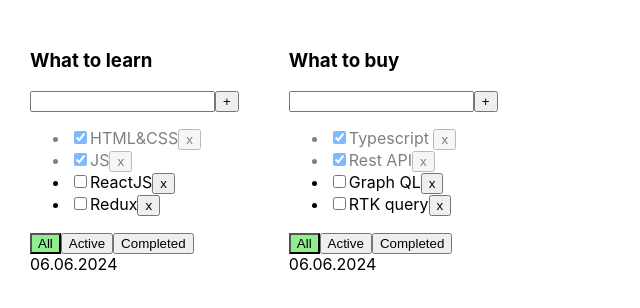
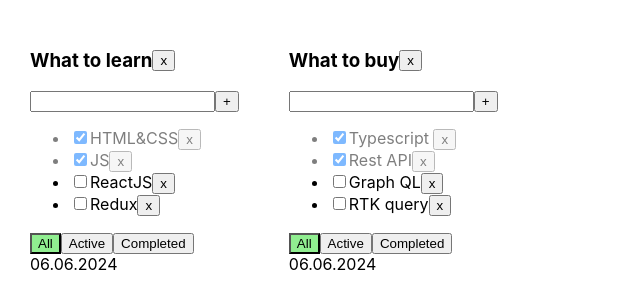
Before and after one commit to nikitastas/todolist, a React (Create React App) app: page / in a window 1280 px wide. Shown: the top 308 px of the page, without its empty margins (0-640 px from the left). Built offline with nearby package versions, Linux system fonts and the light colour scheme.

Commit message:
Added removal of todolists and tasks from the state.

```diff
--- a/src/App.css
+++ b/src/App.css
@@ -22,3 +22,8 @@
 .is-done {
   opacity: 0.5;
 }
+
+.todolist-title-container {
+  display: flex;
+  align-items: center;
+}
--- a/src/App.tsx
+++ b/src/App.tsx
@@ -67,6 +67,13 @@ export function App() {
             [todolistId]: tasks[todolistId].map(t => t.id === taskId ? {...t, isDone: taskStatus} : t) })
     }
 
+    const removeTodolist = (todolistId: string) => {
+        setTodolists(todolists.filter(tl => tl.id !== todolistId))
+        const myTasks = {...tasks}
+        delete myTasks[todolistId]
+        setTasks({...myTasks})
+    }
+
     return (
         <div className="App">
             {todolists.map(tl => {
@@ -80,8 +87,9 @@ export function App() {
                     tasksForTodolist = allTodolistTasks.filter(task => task.isDone);
                 }
                 return (
-                    <Todolist key={tl.id} todolistId={tl.id} title={tl.title} tasks={tasksForTodolist} date={'06.06.2024'} removeTask={removeTask}
-                              changeFilter={changeFilter} addTask={addTask} changeTaskStatus={changeTaskStatus} filter={tl.filter}/>
+                    <Todolist key={tl.id} todolistId={tl.id} title={tl.title} tasks={tasksForTodolist}
+                              date={'06.06.2024'} filter={tl.filter} removeTask={removeTask} changeFilter={changeFilter}
+                              addTask={addTask} changeTaskStatus={changeTaskStatus} removeTodolist={removeTodolist}/>
                 )
             })}
         </div>
--- a/src/Todolist.tsx
+++ b/src/Todolist.tsx
@@ -7,11 +7,12 @@ type Props = {
     title: string
     tasks: Array<Task>
     date?: string
+    filter: FilterValues
     removeTask: (taskId: string, todolistId: string) => void
     changeFilter: (todolistId: string, filter: FilterValues) => void
     addTask: (title: string, todolistId: string) => void
     changeTaskStatus: (taskId: string, taskStatus: boolean, todolistId: string) => void
-    filter: FilterValues
+    removeTodolist: (todolistId: string) => void
 }
 
 type Task = {
@@ -20,7 +21,8 @@ type Task = {
     isDone: boolean
 }
 
-export const Todolist = ({todolistId, title, tasks, date, removeTask, changeFilter, addTask, changeTaskStatus, filter}: Props) => {
+export const Todolist = ({todolistId, title, tasks, date, filter, removeTask,
+                             changeFilter, addTask, changeTaskStatus, removeTodolist}: Props) => {
     const [taskTitle, setTaskTitle] = useState('')
     const [error, setError] = useState<string | null>(null)
 
@@ -44,9 +46,16 @@ export const Todolist = ({todolistId, title, tasks, date, removeTask, changeFilt
         changeFilter(todolistId, filter)
     }
 
+    const removeTodolistHandler = () => {
+        removeTodolist(todolistId)
+    }
+
     return (
         <div>
-            <h3>{title}</h3>
+            <div className={'todolist-title-container'}>
+                <h3>{title}</h3>
+                <Button title={'x'} onClick={removeTodolistHandler} />
+            </div>
             <div>
                 <input className={error ? 'error' : ''}
                        value={taskTitle}
```
